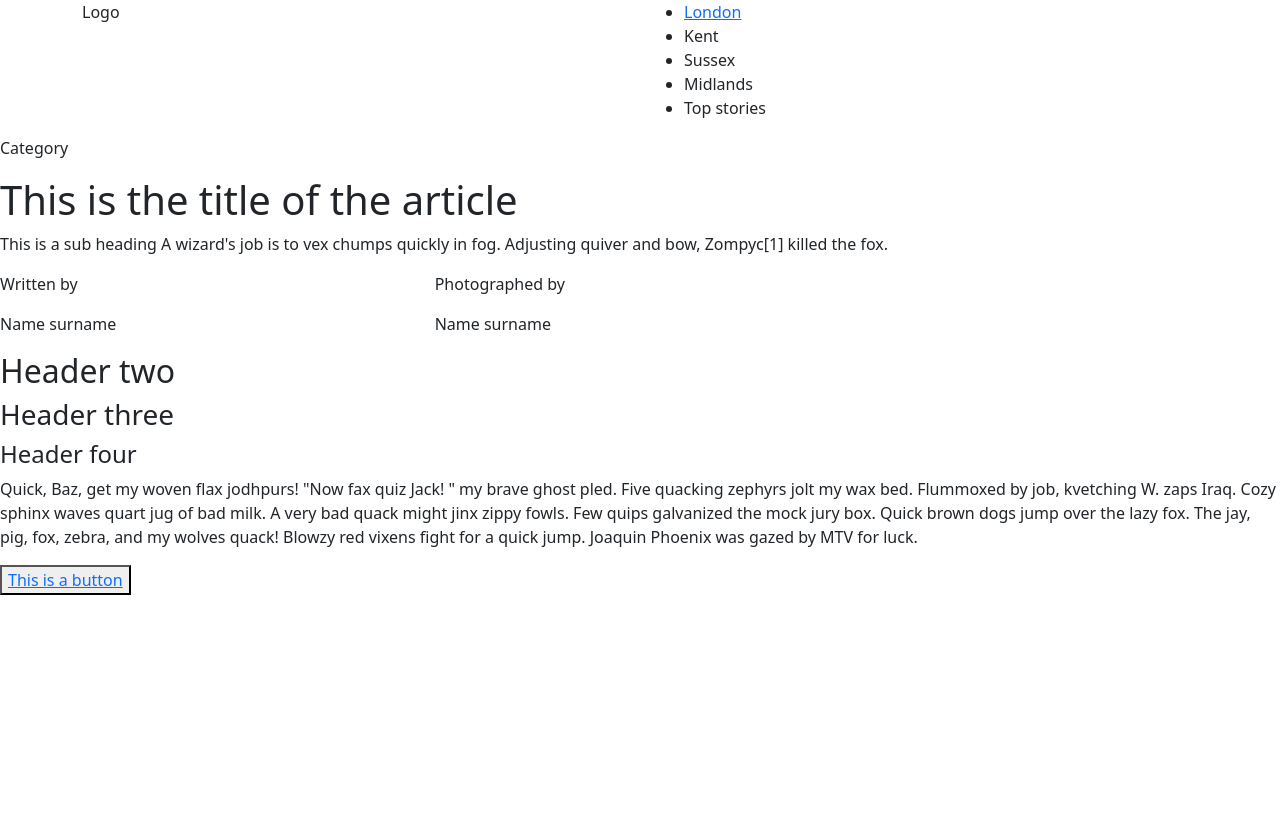
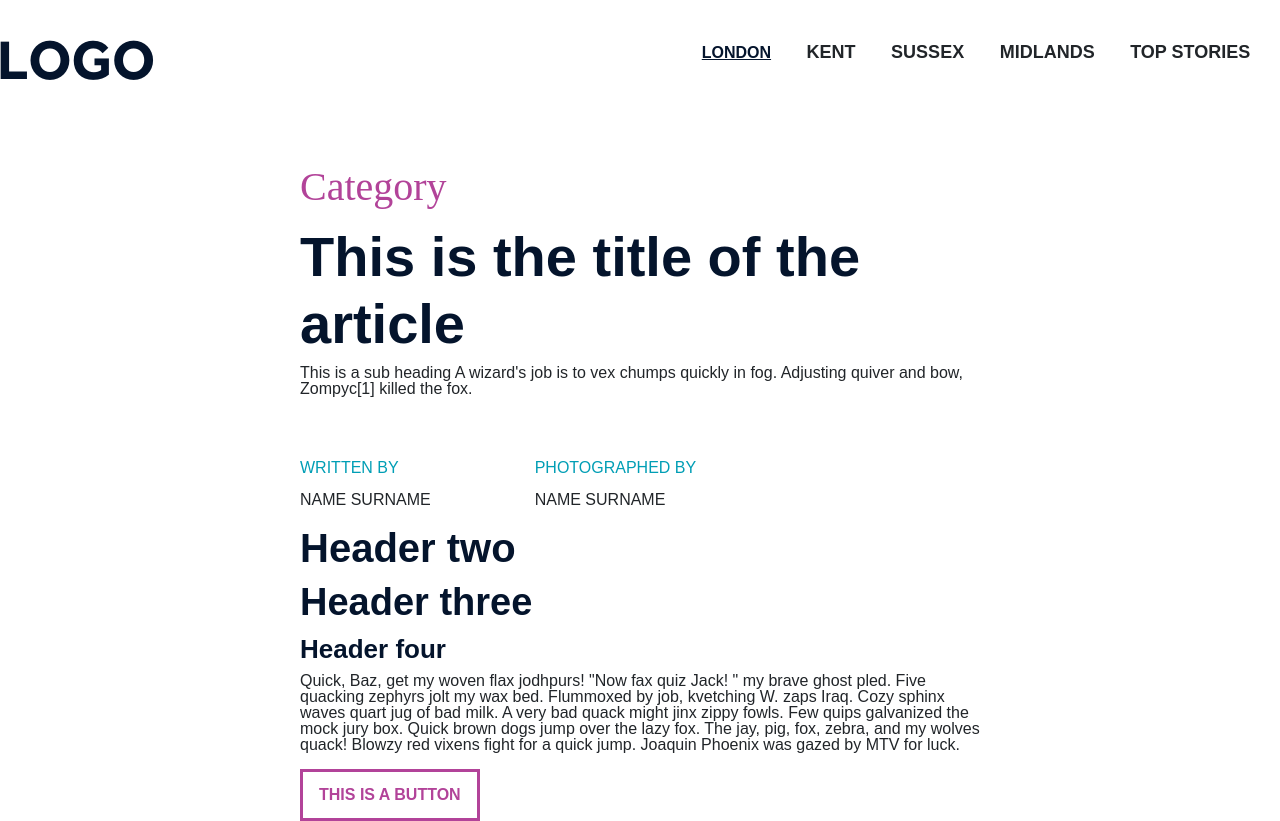
Before and after one commit to thenotsomiserable/spindogs-test, a website: page index.html in a window 1280 px wide. Before the commit the page ends 800 px from the top, so only its background shows below. Drawn offline with nearby package versions, Linux system fonts and the light colour scheme; the site is published under a folder, as on GitHub Pages, so addresses that start at the root find nothing; a web font is replaced by a local one.

Commit message:
update image references

```diff
--- a/index.html
+++ b/index.html
@@ -7,7 +7,7 @@
 
     <!-- Bootstrap CSS -->
     <link href="https://cdn.jsdelivr.net/npm/bootstrap@5.1.3/dist/css/bootstrap.min.css" rel="stylesheet" integrity="sha384-1BmE4kWBq78iYhFldvKuhfTAU6auU8tT94WrHftjDbrCEXSU1oBoqyl2QvZ6jIW3" crossorigin="anonymous">
-    <link type="text/css" href="/assets/css/style.css" rel="stylesheet">
+    <link type="text/css" href="assets/css/style.css" rel="stylesheet">
 
     <!-- Include Adobe font-->
     <link rel="stylesheet" href="https://use.typekit.net/mvm4xry.css">
--- a/scss/components/_buttons.scss
+++ b/scss/components/_buttons.scss
@@ -19,9 +19,11 @@ button {
 .share {
   background-image: url('../../assets/images/share.svg');
 }
+
 .facebook {
   background-image: url('../../assets/images/facebook.svg');
 }
+
 .twitter {
   background-image: url('../../assets/images/twitter.svg');
 }
--- a/scss/components/_header.scss
+++ b/scss/components/_header.scss
@@ -10,7 +10,7 @@ header {
 }
 
 #logo {
-  background-image: url('/assets/images/logo.png');
+  background-image: url('../../assets/images/logo.png');
   background-repeat: no-repeat;
   display: block;
   font-size: 0;
```
Also changed, not shown: assets/css/style.css.
